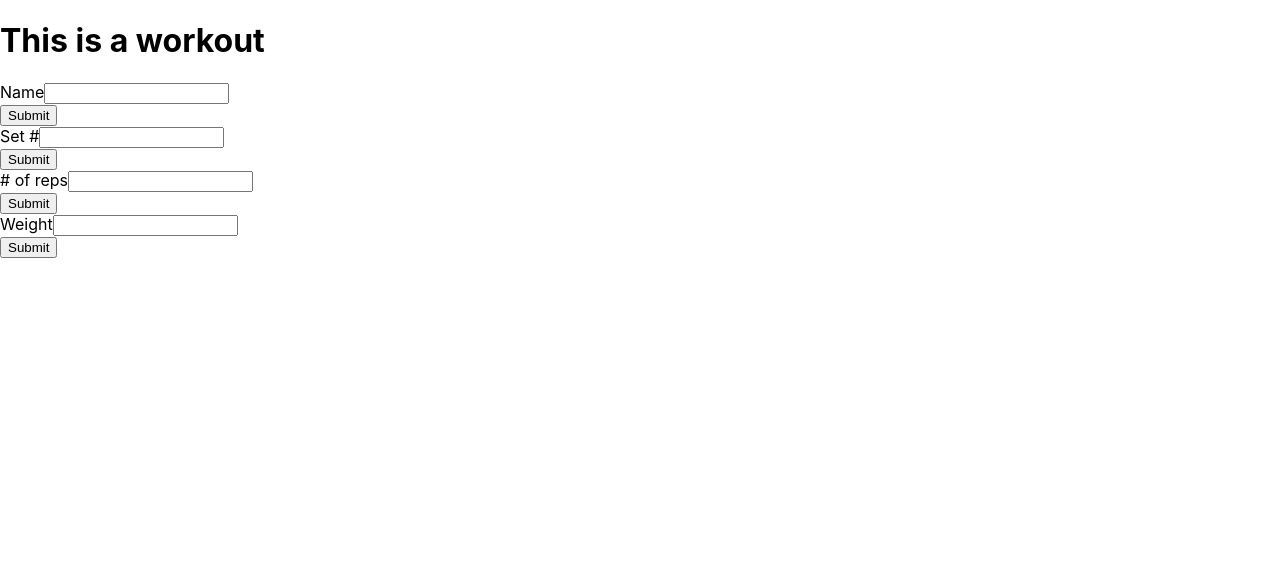
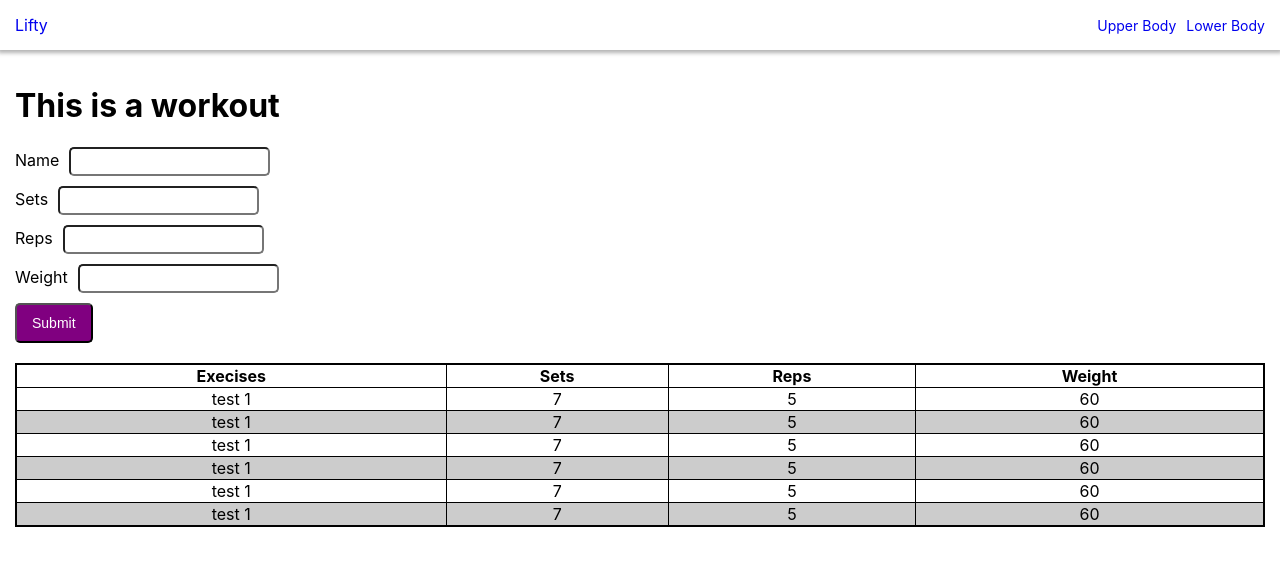
Before and after one commit to kj2386/Lifty-front-end, a React (Create React App) app in the folder lifty-app/: page / in a window 1280 px wide. Shown: the top 566 px of the page. Built offline with nearby package versions, Linux system fonts and the light colour scheme.

Commit message:
Added Functionality for workout

```diff
--- a/lifty-app/src/App.js
+++ b/lifty-app/src/App.js
@@ -1,11 +1,27 @@
 import React from 'react'
-import { Link, Route, Switch } from "react-router-dom";
+import { Route, Switch, BrowserRouter as Router } from "react-router-dom";
 import Workout from '../src/components/Workout'
+import Nav from './components/Nav';
+import UpperBodyWorkout from './components/UpperBodyWorkout';
+import LowerBodyWorkout from './components/LowerBodyWorkout';
 function App() {
     return (
-        <div>
-            <Workout />
-        </div>
+        <Router>
+            <main>
+                <Nav />
+                <Switch>
+                    <Route path="/upperbody">
+                        <UpperBodyWorkout />
+                    </Route>
+                    <Route path="/lowerbody">
+                        <LowerBodyWorkout />
+                    </Route>
+                    <Route path="/">
+                        <Workout />
+                    </Route>
+                </Switch>
+            </main>
+        </Router>
     )
 }
 
--- /dev/null
+++ b/lifty-app/src/components/Exercise.js
@@ -0,0 +1,69 @@
+import React, { useState } from 'react';
+
+const defaultData = {
+    name: '',
+    sets: '',
+    reps: '',
+    weight: ''
+};
+
+export default ({ onSubmit }) => {
+
+    const [data, setData] = useState(defaultData);
+
+    const changeHandler = e => {
+        setData({
+            ...data,
+            [e.target.name]: e.target.value
+        });
+    };
+
+    const submit = e => {
+        e.preventDefault();
+        onSubmit && onSubmit(data);
+        setData(defaultData);
+    };
+
+    return (
+        <form onSubmit={submit} className="exercise-form">
+            <div>
+                <label>Name</label>
+                <input
+                    name="name"
+                    onChange={changeHandler}
+                    value={data.name}
+                    required
+                />
+            </div>
+            <div>
+                <label>Sets</label>
+                <input
+                    name="sets"
+                    onChange={changeHandler}
+                    value={data.sets}
+                    required
+                />
+            </div>
+            <div>
+                <label>Reps</label>
+                <input
+                    name="reps"
+                    onChange={changeHandler}
+                    value={data.reps}
+                    required
+                />
+            </div>
+            <div>
+                <label>Weight</label>
+                <input
+                    type="number"
+                    name="weight"
+                    onChange={changeHandler}
+                    value={data.weight}
+                    required
+                />
+            </div>
+            <button type="submit">Submit</button>
+        </form>
+    )
+};
--- /dev/null
+++ b/lifty-app/src/components/LowerBodyWorkout.js
@@ -0,0 +1,9 @@
+import React from 'react';
+
+export default () => {
+    return (
+        <div className="wrapper">
+            <h1>This is a work out for lower body</h1>
+        </div>
+    );
+};
--- a/lifty-app/src/components/Nav.js
+++ b/lifty-app/src/components/Nav.js
@@ -0,0 +1,20 @@
+import React from 'react';
+import { Link } from 'react-router-dom';
+
+export default () => (
+    <header className="navbar">
+        <div className="logo">
+            <Link to="/">Lifty</Link>
+        </div>
+        <nav>
+            <ul>
+                <li>
+                    <Link to="/upperbody">Upper Body</Link>
+                </li>
+                <li>
+                    <Link to="/lowerbody">Lower Body</Link>
+                </li>
+            </ul>
+        </nav>
+    </header>
+);
--- /dev/null
+++ b/lifty-app/src/components/UpperBodyWorkout.js
@@ -0,0 +1,9 @@
+import React from 'react';
+
+export default () => {
+    return (
+        <div className="wrapper">
+            <h1>This is a work out for upper body</h1>
+        </div>
+    );
+};
--- a/lifty-app/src/components/Workout.js
+++ b/lifty-app/src/components/Workout.js
@@ -1,10 +1,59 @@
-import React from 'react'
-import Exercise from './exercise/Exercise'
+import React, { useState } from 'react'
+import Exercise from './Exercise'
+import WorkoutLog from './WorkoutLog'
+
 function Workout() {
+    const [data, setData] = useState([
+        {
+            name: 'test 1',
+            sets: 7,
+            reps: 5,
+            weight: 60
+        },
+        {
+            name: 'test 1',
+            sets: 7,
+            reps: 5,
+            weight: 60
+        },
+        {
+            name: 'test 1',
+            sets: 7,
+            reps: 5,
+            weight: 60
+        },
+        {
+            name: 'test 1',
+            sets: 7,
+            reps: 5,
+            weight: 60
+        },
+        {
+            name: 'test 1',
+            sets: 7,
+            reps: 5,
+            weight: 60
+        },
+        {
+            name: 'test 1',
+            sets: 7,
+            reps: 5,
+            weight: 60
+        }
+    ]);
+
+    const addItem = item => {
+        setData([
+            ...data,
+            item
+        ]);
+    };
+
     return (
-        <div>
+        <div className="wrapper">
             <h1>This is a workout</h1>
-            <Exercise />
+            <Exercise onSubmit={addItem} />
+            <WorkoutLog data={data} />
         </div>
     )
 }
--- /dev/null
+++ b/lifty-app/src/components/WorkoutLog.js
@@ -0,0 +1,27 @@
+import React from 'react';
+
+export default ({ data }) => {
+
+    return (
+        <table className="tbl-workout-log" border="2" bordercolor="#000">
+            <thead>
+                <tr>
+                    <th>Execises</th>
+                    <th>Sets</th>
+                    <th>Reps</th>
+                    <th>Weight</th>
+                </tr>
+            </thead>
+            <tbody>
+                {data.map(({ name, sets, reps, weight } = {}, index) => (
+                    <tr key={index}>
+                        <td align="center">{name}</td>
+                        <td align="center">{sets}</td>
+                        <td align="center">{reps}</td>
+                        <td align="center">{weight}</td>
+                    </tr>
+                ))}
+            </tbody>
+        </table>
+    );
+};
--- a/lifty-app/src/index.css
+++ b/lifty-app/src/index.css
@@ -7,6 +7,72 @@ body {
   -moz-osx-font-smoothing: grayscale;
 }
 
+a {
+  text-decoration: none;
+}
+
+* {
+  box-sizing: border-box;
+  outline: none;
+}
+
+.navbar {
+  display: flex;
+  justify-content: space-between;
+  padding: 15px;
+  box-shadow: 0px 1px 4px 2px rgba(0,0,0,.3)
+}
+
+.navbar nav ul {
+  padding: 0;
+  margin: 0;
+  display: flex;
+  list-style: none;
+}
+
+.navbar nav ul li:first-child {
+  margin-right: 10px;
+}
+
+.navbar nav ul li a {
+  font-size: 14px;
+}
+
+.wrapper {
+  padding: 15px;
+}
+
+.tbl-workout-log {
+  border-collapse: collapse;
+  width: 100%;
+}
+
+.tbl-workout-log tbody tr:nth-child(even) {
+  background-color: #ccc;
+}
+
+.exercise-form {
+  margin-bottom: 20px;
+}
+
+.exercise-form div {
+  margin-bottom: 10px;
+}
+
+.exercise-form div input {
+  padding: 5px 10px;
+  margin-left: 10px;
+  border-radius: 5px;
+}
+
+.exercise-form button {
+  padding: 10px 15px;
+  color: white;
+  background-color: purple;
+  font-size: 14px;
+  border-radius: 5px;
+}
+
 code {
   font-family: source-code-pro, Menlo, Monaco, Consolas, 'Courier New',
     monospace;
--- a/lifty-app/src/index.js
+++ b/lifty-app/src/index.js
@@ -2,11 +2,8 @@ import React from "react";
 import ReactDOM from "react-dom";
 import "./index.css";
 import App from "./App";
-import { BrowserRouter as Router } from "react-router-dom";
 
 ReactDOM.render(
-  <Router>
-    <App />
-  </Router>,
+  <App />,
   document.getElementById("root")
 );
```
